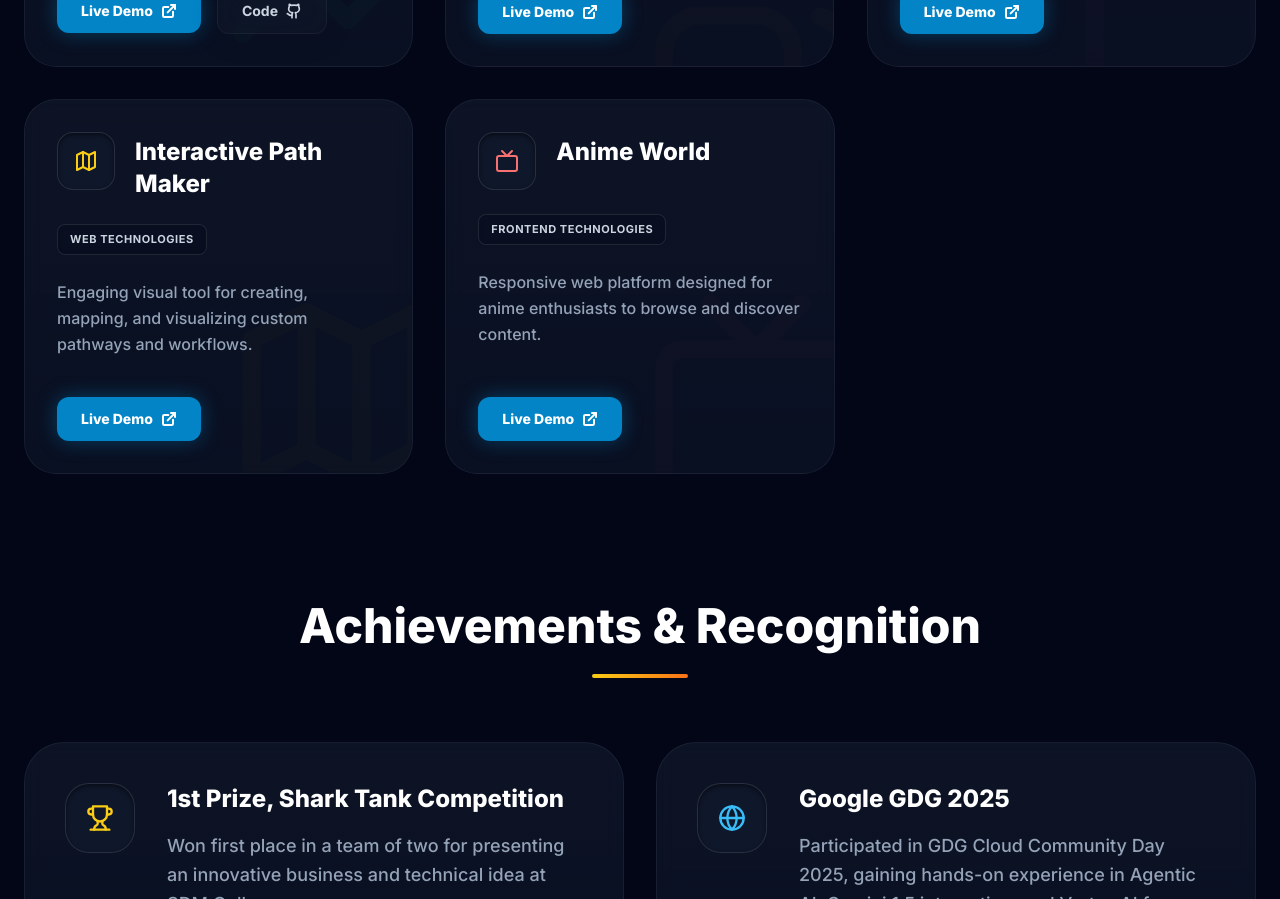
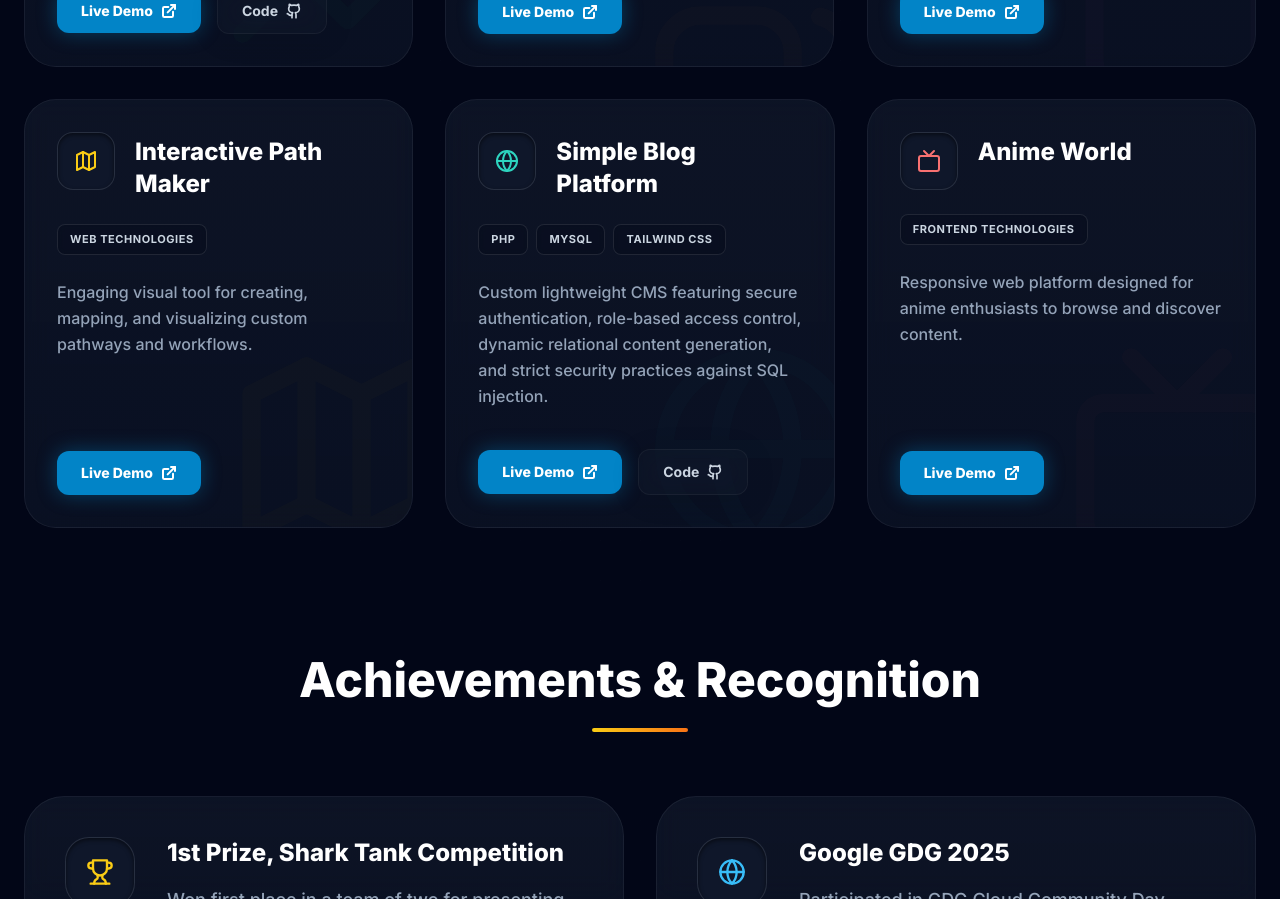
Before and after one commit to DhanushHebbar/DHANUSH_HEBBAR_PORTOFOLIO, a React (Vite) app: page / in a window 1280 px wide. Shown: the part 4980-5879 px from the top of the page. Built offline with nearby package versions, Linux system fonts and the light colour scheme.

Commit message:
Update App.jsx

```diff
--- a/src/App.jsx
+++ b/src/App.jsx
@@ -267,6 +267,14 @@ const PORTFOLIO_DATA = {
       description: "Engaging visual tool for creating, mapping, and visualizing custom pathways and workflows.",
       live: "https://interactive-path-maker.vercel.app",
       github: "#"
+    },
+    {
+      title: "Simple Blog Platform",
+      icon: <Globe size={24} className="text-teal-400" />,
+      tech: "PHP, MySQL, Tailwind CSS",
+      description: "Custom lightweight CMS featuring secure authentication, role-based access control, dynamic relational content generation, and strict security practices against SQL injection.",
+      live: "https://blogg.page.gd/",
+      github: "https://github.com/DhanushHebbar/PHP-Blog-platform"
     },
     {
       title: "Anime World",
```
